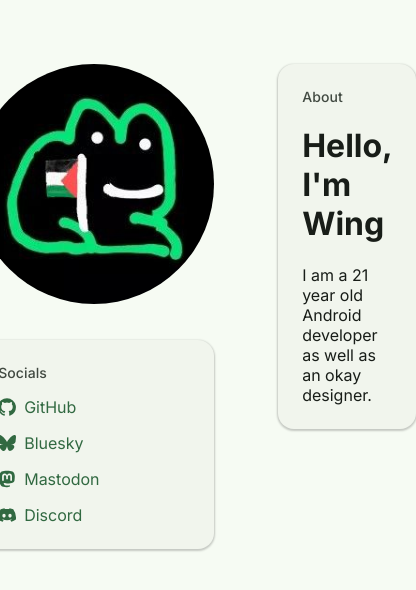
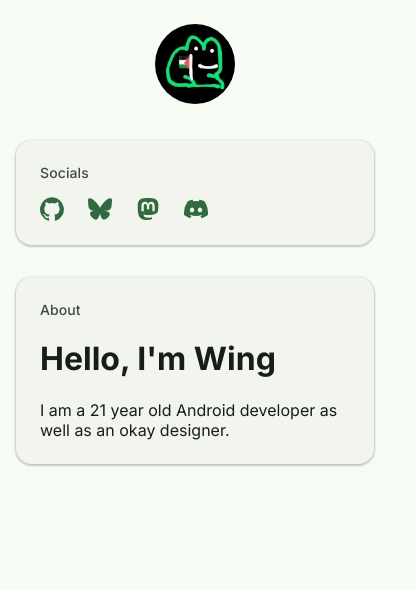
Before and after one commit to wingio/wingio.xyz, an Astro site: page / in a window 390 px wide. Shown: the whole page, 416 px wide, since content can reach past the window. Built offline with nearby package versions, Linux system fonts and the light colour scheme; Astro itself is replaced by a stand-in of ours.

Commit message:
Optimize mobile layout

```diff
--- a/src/components/Card.astro
+++ b/src/components/Card.astro
@@ -1,9 +1,15 @@
-<div class="card">
+---
+interface Props {
+    class?: string
+}
+---
+
+<div class={Astro.props.class}>
     <slot />
 </div>
 
 <style>
-    .card {
+    div {
         display: flex;
         flex-direction: column;
         border-radius: 16px;
--- a/src/components/Icon.astro
+++ b/src/components/Icon.astro
@@ -9,7 +9,7 @@ interface Props {
 	class?: string;
 }
 
-const { name, label, size = '16px', color } = Astro.props;
+const { name, label, size = '18px', color } = Astro.props;
 const a11yAttrs = label ? ({ 'aria-label': label } as const) : ({ 'aria-hidden': 'true' } as const);
 ---
 
@@ -26,8 +26,14 @@ const a11yAttrs = label ? ({ 'aria-label': label } as const) : ({ 'aria-hidden':
 <style define:vars={{ 'tint': color, 'size': size }}>
 	svg {
 		color: var(--tint);
-		font-size: var(--size, 16px);
+		font-size: var(--size, 18px);
 		width: 1em;
 		height: 1em;
 	}
+
+    @media screen and (max-width: 970px) {
+		svg {
+            font-size: 24px;
+        }
+	}
 </style>
--- a/src/components/Label.astro
+++ b/src/components/Label.astro
@@ -1,4 +1,10 @@
-<p>
+---
+interface Props {
+    class?: string
+}
+---
+
+<p class={Astro.props.class}>
     <slot />
 </p>
 
--- a/src/components/Sidebar.astro
+++ b/src/components/Sidebar.astro
@@ -1,28 +1,23 @@
 ---
 import avatar from "@wing/assets/avatar.jpeg"
-import Card from "./Card.astro"
-import Label from "./Label.astro"
-import SocialAccount from "./SocialAccount.astro"
+import SocialsCard from "./SocialsCard.astro"
 ---
 
-<div class=".sidebar">
-    <img src={avatar.src} class="avatar"/>
+<div class="sidebar">
+    <a href="/">
+        <img src={avatar.src} class="avatar"/>
+    </a>
 
-    <Card>
-        <Label>Socials</Label>
-
-        <SocialAccount url="https://github.com/wingio" icon="github">GitHub</SocialAccount>
-        <SocialAccount url="https://bsky.app/profile/wingio.xyz" icon="bluesky">Bluesky</SocialAccount>
-        <SocialAccount url="https://androiddev.social/@wing" icon="mastodon">Mastodon</SocialAccount>
-        <SocialAccount url="https://github.com/wingio" icon="discord">Discord</SocialAccount>
-    </Card>
+    <SocialsCard />
 </div>
 
-<style>
+<style lang="scss">
     .sidebar {
         width: 15em;
         display: flex;
         flex-direction: column;
+        position: sticky;
+        top: 4em;
     }
 
     .avatar {
@@ -30,4 +25,21 @@ import SocialAccount from "./SocialAccount.astro"
         width: 15em;
         margin-bottom: 2em;
     }
+
+    @media screen and (max-width: 970px) {
+		.sidebar {
+			width: 100%;
+            position: unset;
+		}
+
+        a {
+            align-self: center;
+            padding: 0;
+
+            .avatar {
+                width: 5em;
+                margin-top: 0.5em;
+            }
+        }
+	}
 </style>
--- a/src/components/SocialAccount.astro
+++ b/src/components/SocialAccount.astro
@@ -11,7 +11,7 @@ const { url, icon } = Astro.props;
 ---
 
 <a class='social' href={url} rel='me' target='_blank'>
-    <Icon name={icon} size='18px' class='icon' />
+    <Icon name={icon} class='icon' />
     <slot />
 </a>
 
@@ -27,4 +27,12 @@ const { url, icon } = Astro.props;
             opacity: 0.8;
         }
     }
+
+    @media screen and (max-width: 970px) {
+		.social {
+            text-indent: -9999999px;
+            width: min-content;
+            gap: unset;
+        }
+	}
 </style>
--- /dev/null
+++ b/src/components/SocialsCard.astro
@@ -0,0 +1,25 @@
+---
+import Card from "./Card.astro";
+import Label from "./Label.astro";
+import SocialAccount from "./SocialAccount.astro";
+---
+
+<Card class="socials">
+    <Label class="label">Socials</Label>
+
+    <div class="content">
+        <SocialAccount url="https://github.com/wingio" icon="github">GitHub</SocialAccount>
+        <SocialAccount url="https://bsky.app/profile/wingio.xyz" icon="bluesky">Bluesky</SocialAccount>
+        <SocialAccount url="https://androiddev.social/@wing" icon="mastodon">Mastodon</SocialAccount>
+        <SocialAccount url="https://github.com/wingio" icon="discord">Discord</SocialAccount>
+    </div>
+</Card>
+
+<style>
+    @media screen and (max-width: 970px) {
+        .content {
+            display: flex;
+            gap: 1.5em;
+        }
+	}
+</style>
--- a/src/layouts/Layout.astro
+++ b/src/layouts/Layout.astro
@@ -53,7 +53,7 @@ const { title, description } = Astro.props;
 	</body>
 </html>
 
-<style>
+<style lang="css">
 	main {
 		display: flex;
 		justify-content: center;
@@ -61,10 +61,30 @@ const { title, description } = Astro.props;
 	}
 
 	.content {
+		display: flex;
 		width: 50em;
+		flex-direction: column;
+		gap: 2em;
 	}
 
 	.sidebar {
 		margin-right: 4em;
 	}
+
+	@media screen and (max-width: 970px) {
+		main {
+			flex-direction: column;
+			align-items: center;
+		}
+
+		.content {
+			width: 100%;
+		}
+
+		.sidebar {
+			margin-right: 0;
+			margin-bottom: 2em;
+			width: 100%;
+		}
+	}
 </style>
--- a/src/styles/global.css
+++ b/src/styles/global.css
@@ -30,6 +30,13 @@ body {
     color: var(--onSurface);
 }
 
+@media screen and (max-width: 970px) {
+    html,
+    body {
+        padding: 0.5em;
+    }
+}
+
 a {
     color: var(--link);
     text-decoration: none;
```
